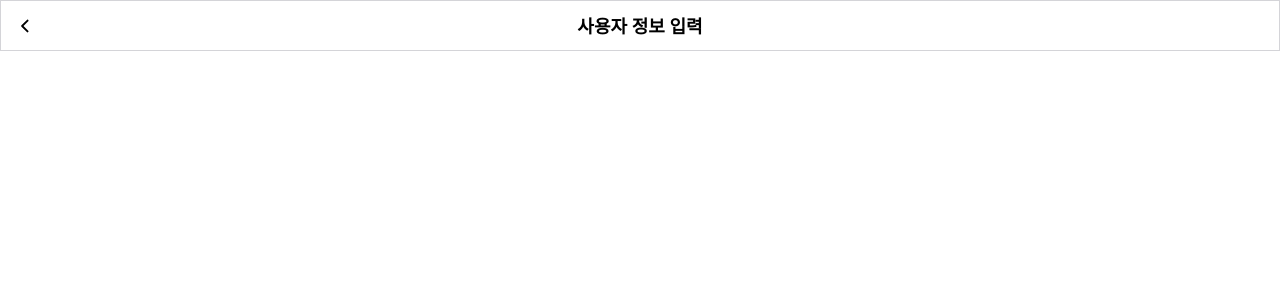
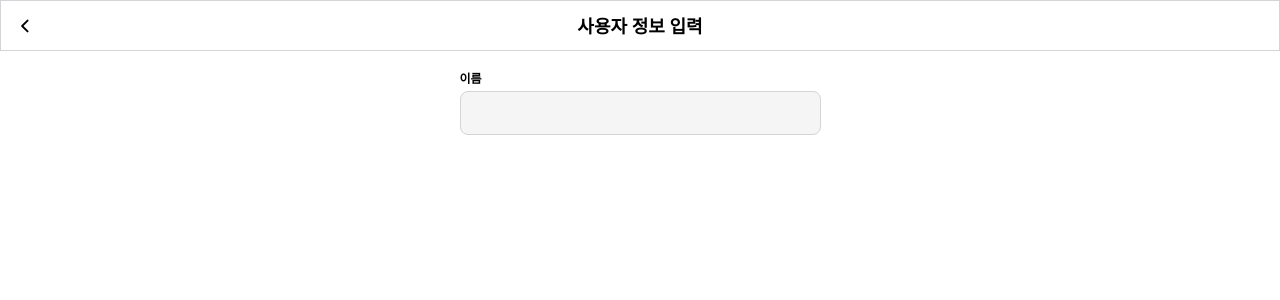
Before and after one commit to mallangmollang/sallang_front, a React (Vite) app: page /login in a window 1280 px wide. Shown: the top 300 px of the page. Built offline with nearby package versions, Linux system fonts and the light colour scheme.

Commit message:
feat: add 이름 input

```diff
--- a/src/pages/LoginPage.jsx
+++ b/src/pages/LoginPage.jsx
@@ -14,6 +14,26 @@ const LoginPage = () => {
     "
     >
       <PageHeader title="사용자 정보 입력" />
+      <div className="flex flex-col items-stretch bg-white">
+        {/* 이름 */}
+        <div className="flex flex-col items-start justify-start gap-1">
+          <div className="flex flex-row gap-2 overflow-hidden">
+            <p className="text-xs font-semibold text-black">이름</p>
+          </div>
+          <div
+            className="
+              flex flex-row
+              w-[361px] h-[44px]
+              items-center
+              px-4 py-3
+              rounded-lg
+              bg-neutral-100
+              border border-neutral-300
+              overflow-hidden
+            "
+          ></div>
+        </div>
+      </div>
     </div>
   );
 };
```
